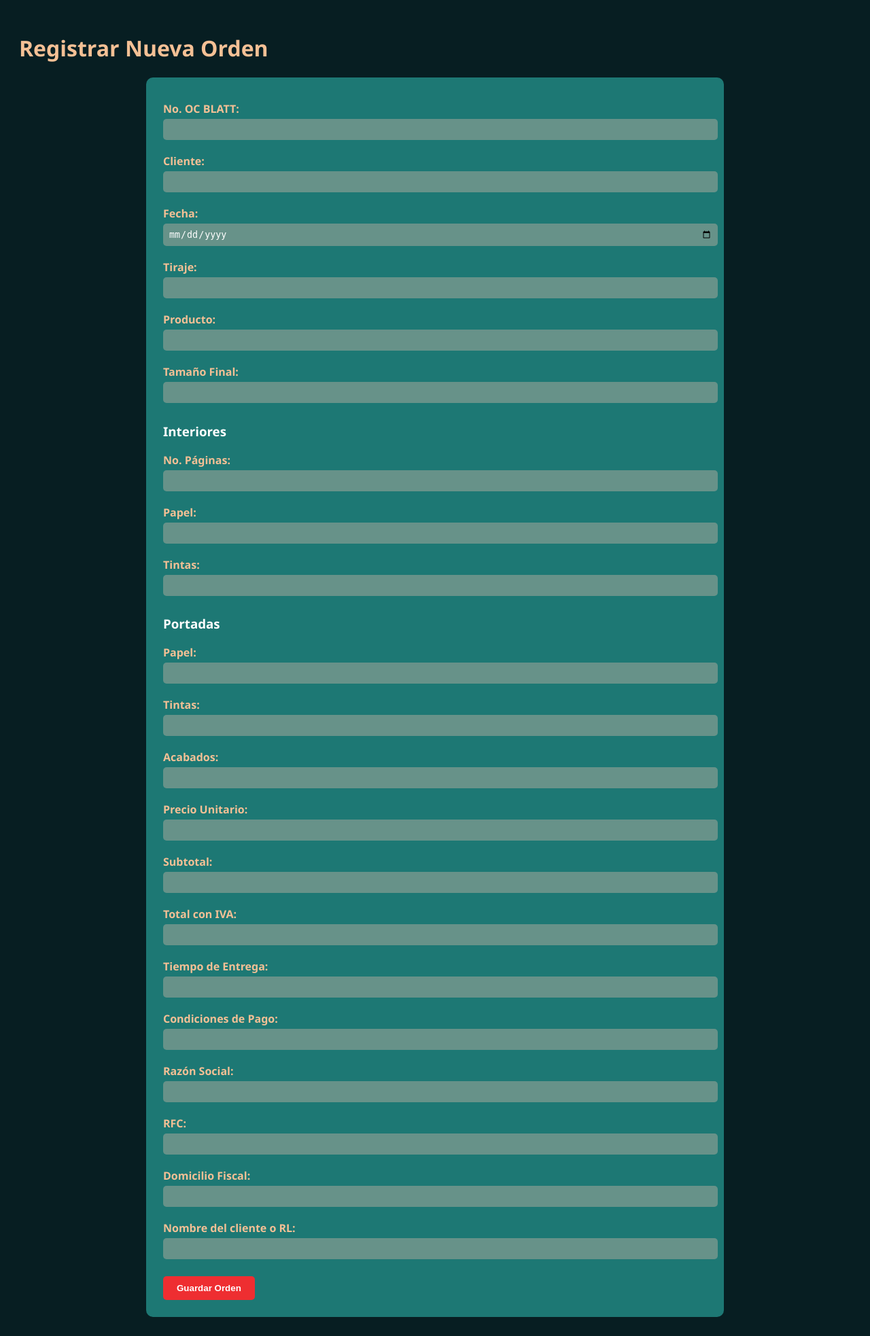
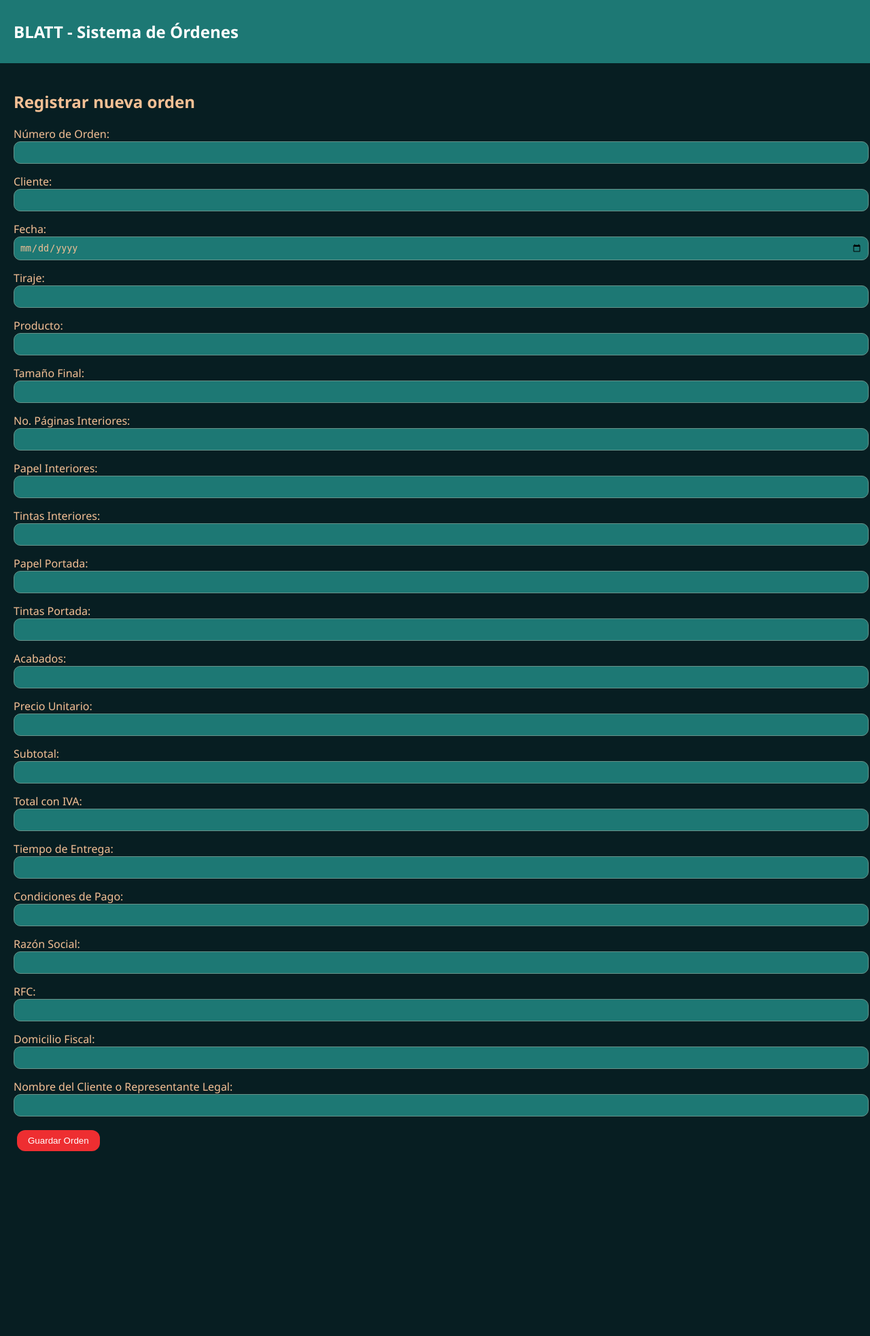
Before and after one commit to EdgarGlezVillar/blatt-orders, a Flask app: page /nueva-orden in a window 1280 px wide. Shown: the whole page at 68% size. After the commit the page ends 1694 px from the top, so only its background shows below. Run offline with Flask 3, Linux system fonts and the light colour scheme.

Commit message:
Agregado login y estilos con paleta de colores

```diff
--- a/app/routes.py
+++ b/app/routes.py
@@ -29,12 +29,11 @@
         return redirect(url_for('main.login'))
     return render_template('menu.html', usuario=session['usuario'], rol=session['rol'])
 
-# RUTA: mostrar tablas base
+# RUTA: redirige a login desde la raíz
 @main.route('/')
 def index():
-    inspector = db.inspect(db.engine)
-    tablas = inspector.get_table_names()
-    return render_template('nueva_orden.html', tablas=tablas)
+    return redirect(url_for('main.login'))
+
 
 # RUTA: registrar nueva orden
 @main.route('/nueva-orden', methods=['GET', 'POST'])
--- a/app/templates/base.html
+++ b/app/templates/base.html
@@ -0,0 +1,68 @@
+<!DOCTYPE html>
+<html lang="es">
+<head>
+    <meta charset="UTF-8">
+    <title>{% block title %}Sistema Blatt{% endblock %}</title>
+    <style>
+        body {
+            font-family: 'Segoe UI', sans-serif;
+            background-color: #071E22;
+            color: #F4C095;
+            margin: 0;
+            padding: 0;
+        }
+        header {
+            background-color: #1D7874;
+            padding: 10px 20px;
+            color: white;
+        }
+        .container {
+            padding: 20px;
+        }
+        .btn {
+            background-color: #EE2E31;
+            color: white;
+            padding: 8px 16px;
+            border: none;
+            border-radius: 12px;
+            cursor: pointer;
+            margin: 5px;
+        }
+        .btn:hover {
+            background-color: #C02121;
+        }
+        .form-group {
+            margin-bottom: 15px;
+        }
+        input, select {
+            width: 100%;
+            padding: 8px;
+            border-radius: 10px;
+            border: 1px solid #679289;
+            background-color: #1D7874;
+            color: #F4C095;
+        }
+        table {
+            width: 100%;
+            border-collapse: collapse;
+            margin-top: 20px;
+        }
+        th, td {
+            padding: 12px;
+            border: 1px solid #679289;
+            text-align: left;
+        }
+        th {
+            background-color: #1D7874;
+        }
+    </style>
+</head>
+<body>
+    <header>
+        <h2>BLATT - Sistema de Órdenes</h2>
+    </header>
+    <div class="container">
+        {% block content %}{% endblock %}
+    </div>
+</body>
+</html>
--- a/app/templates/nueva_orden.html
+++ b/app/templates/nueva_orden.html
@@ -1,121 +1,36 @@
-<!DOCTYPE html>
-<html>
-<head>
-    <title>Registrar Nueva Orden</title>
-    <style>
-        body {
-            background-color: #071E22;
-            color: white;
-            font-family: 'Segoe UI', sans-serif;
-            padding: 20px;
-        }
-        h1 {
-            color: #F4C095;
-        }
-        form {
-            background-color: #1D7874;
-            padding: 25px;
-            border-radius: 10px;
-            max-width: 800px;
-            margin: auto;
-        }
-        label {
-            display: block;
-            margin-top: 10px;
-            color: #F4C095;
-            font-weight: bold;
-        }
-        input {
-            width: 100%;
-            padding: 8px;
-            margin-top: 4px;
-            margin-bottom: 10px;
-            border: none;
-            border-radius: 5px;
-            background-color: #679289;
-            color: white;
-        }
-        button {
-            background-color: #EE2E31;
-            color: white;
-            padding: 10px 20px;
-            border: none;
-            margin-top: 15px;
-            border-radius: 5px;
-            font-weight: bold;
-            cursor: pointer;
-        }
-    </style>
-</head>
-<body>
-    <h1>Registrar Nueva Orden</h1>
-    <form method="POST">
-        <label>No. OC BLATT:</label>
-        <input type="text" name="numero_orden">
-
-        <label>Cliente:</label>
-        <input type="text" name="cliente">
-
-        <label>Fecha:</label>
-        <input type="date" name="fecha">
-
-        <label>Tiraje:</label>
-        <input type="text" name="tiraje">
-
-        <label>Producto:</label>
-        <input type="text" name="producto">
-
-        <label>Tamaño Final:</label>
-        <input type="text" name="tamano_final">
-
-        <h3>Interiores</h3>
-        <label>No. Páginas:</label>
-        <input type="number" name="paginas_interiores">
-
-        <label>Papel:</label>
-        <input type="text" name="papel_interiores">
-
-        <label>Tintas:</label>
-        <input type="text" name="tintas_interiores">
-
-        <h3>Portadas</h3>
-        <label>Papel:</label>
-        <input type="text" name="papel_portada">
-
-        <label>Tintas:</label>
-        <input type="text" name="tintas_portada">
-
-        <label>Acabados:</label>
-        <input type="text" name="acabados">
-
-        <label>Precio Unitario:</label>
-        <input type="text" name="precio_unitario">
-
-        <label>Subtotal:</label>
-        <input type="text" name="subtotal">
-
-        <label>Total con IVA:</label>
-        <input type="text" name="total_iva">
-
-        <label>Tiempo de Entrega:</label>
-        <input type="text" name="tiempo_entrega">
-
-        <label>Condiciones de Pago:</label>
-        <input type="text" name="condiciones_pago">
-
-        <label>Razón Social:</label>
-        <input type="text" name="razon_social">
-
-        <label>RFC:</label>
-        <input type="text" name="rfc">
-
-        <label>Domicilio Fiscal:</label>
-        <input type="text" name="domicilio_fiscal">
-
-        <label>Nombre del cliente o RL:</label>
-        <input type="text" name="nombre_cliente_rl">
-
-        <button type="submit">Guardar Orden</button>
-    </form>
-</body>
-</html>
+{% extends 'base.html' %}
+{% block title %}Registrar Orden{% endblock %}
+{% block content %}
+<h2>Registrar nueva orden</h2>
+<form method="POST">
+    {% for campo, label in {
+        'numero_orden': 'Número de Orden',
+        'cliente': 'Cliente',
+        'fecha': 'Fecha',
+        'tiraje': 'Tiraje',
+        'producto': 'Producto',
+        'tamano_final': 'Tamaño Final',
+        'paginas_interiores': 'No. Páginas Interiores',
+        'papel_interiores': 'Papel Interiores',
+        'tintas_interiores': 'Tintas Interiores',
+        'papel_portada': 'Papel Portada',
+        'tintas_portada': 'Tintas Portada',
+        'acabados': 'Acabados',
+        'precio_unitario': 'Precio Unitario',
+        'subtotal': 'Subtotal',
+        'total_iva': 'Total con IVA',
+        'tiempo_entrega': 'Tiempo de Entrega',
+        'condiciones_pago': 'Condiciones de Pago',
+        'razon_social': 'Razón Social',
+        'rfc': 'RFC',
+        'domicilio_fiscal': 'Domicilio Fiscal',
+        'nombre_cliente_rl': 'Nombre del Cliente o Representante Legal'
+    }.items() %}
+        <div class="form-group">
+            <label>{{ label }}:</label>
+            <input type="{{ 'date' if 'fecha' in campo else 'text' }}" name="{{ campo }}" required>
+        </div>
+    {% endfor %}
+    <button type="submit" class="btn">Guardar Orden</button>
+</form>
+{% endblock %}
```
Also changed, not shown: app/templates/login.html (+59 -20 lines), app/templates/menu.html (+14 -21 lines), app/templates/ver_ordenes.html (+24 -54 lines).
